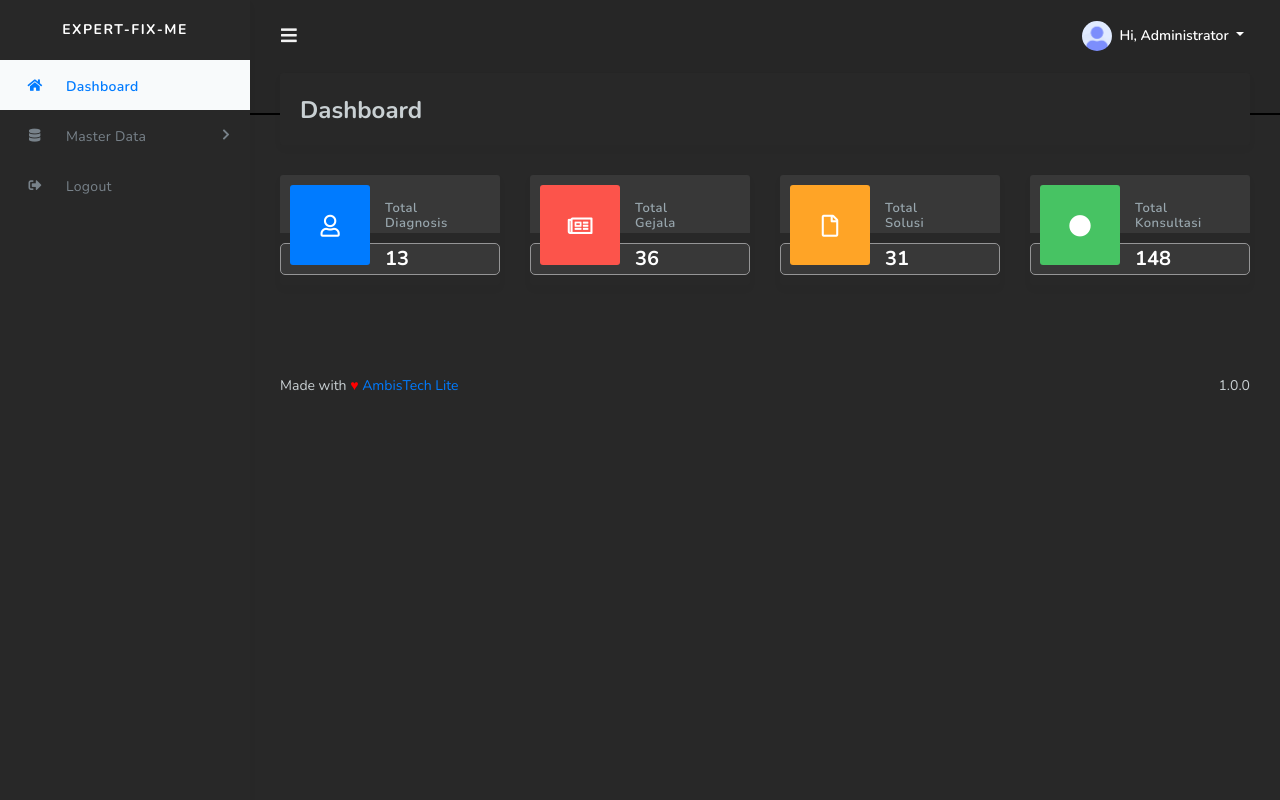
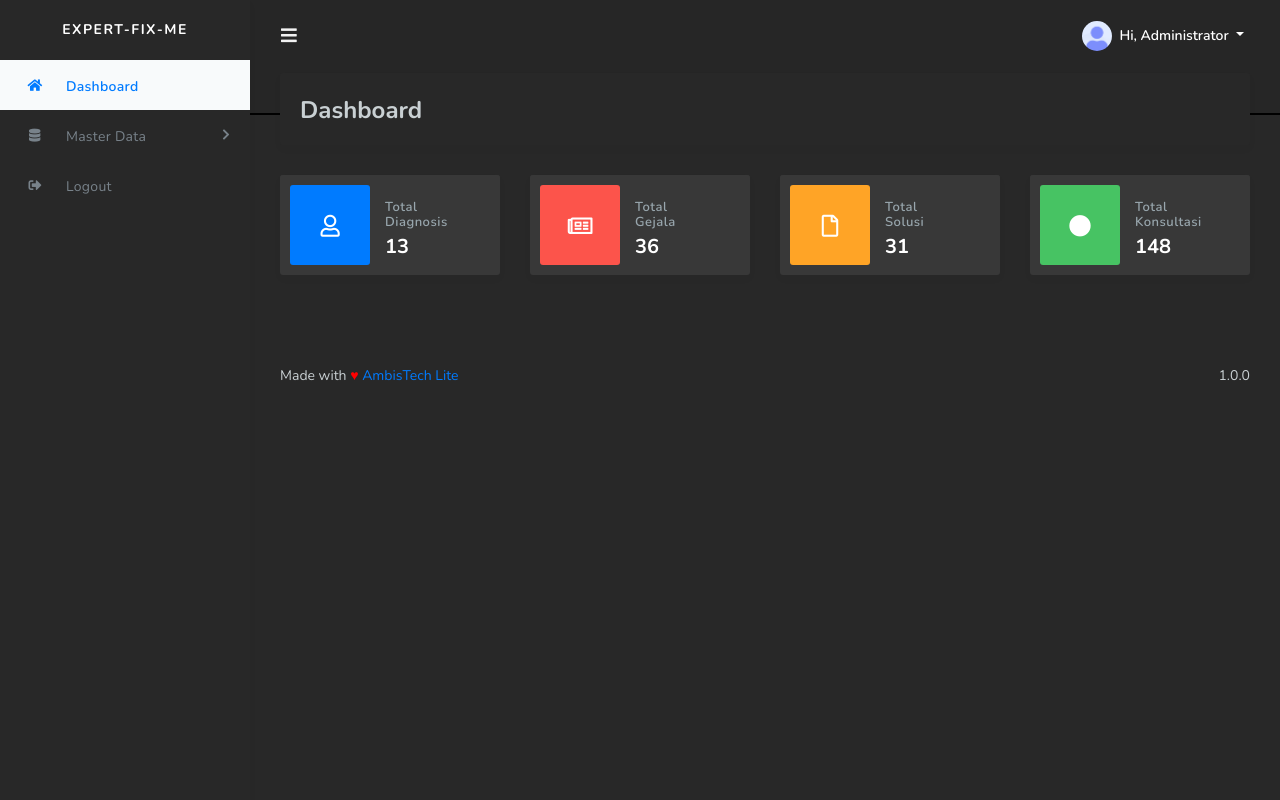
Before and after one commit to krisnamic/Expert-Fix-Me, a CodeIgniter app: page /database/index.php/admin/index in a window 1280 px wide. Run offline with CodeIgniter, Linux system fonts and the light colour scheme; a user stored in the database is signed in; data comes from the database, SQL or seed files in the repository; some libraries are stand-ins or nearby versions.

Commit message:
fix admin

```diff
--- a/assets/css/style.css
+++ b/assets/css/style.css
@@ -789,8 +789,8 @@ select.form-control:not([size]):not([multiple]) {
 /* 3.5 Card */
 .card {
 	box-shadow: 0 4px 8px rgba(0, 0, 0, 0.03);
-	background-color: #282828;
-	border-radius: 2px;
+	background-color: #383838;
+	border-radius: 3px;
 	border: none;
 	position: relative;
 	margin-bottom: 30px;
@@ -801,7 +801,7 @@ select.form-control:not([size]):not([multiple]) {
 	background-color: #383838;
 	padding: 20px 25px;
 	/* border-radius: 8px; */
-	border: 1px solid #959596;
+	/* border: 1px solid #959596; */
 }
 .card .navbar {
 	position: static;
@@ -809,9 +809,8 @@ select.form-control:not([size]):not([multiple]) {
 .card .card-body {
 	padding-top: 20px;
 	padding-bottom: 20px;
-	border-radius: 5px;
-	margin-top: 10px;
-	margin-bottom: 10px;
+	/* border-radius: 5px;
+	margin-bottom: 20px; */
 }
 .card .card-body .section-title {
 	margin: 30px 0 10px 0;
@@ -940,7 +939,7 @@ select.form-control:not([size]):not([multiple]) {
 }
 .card .card-footer {
 	background-color: transparent;
-	border: 1px solid #959596;
+	/* border: 1px solid #959596; */
 }
 .card.card-mt {
 	margin-top: 30px;
```
